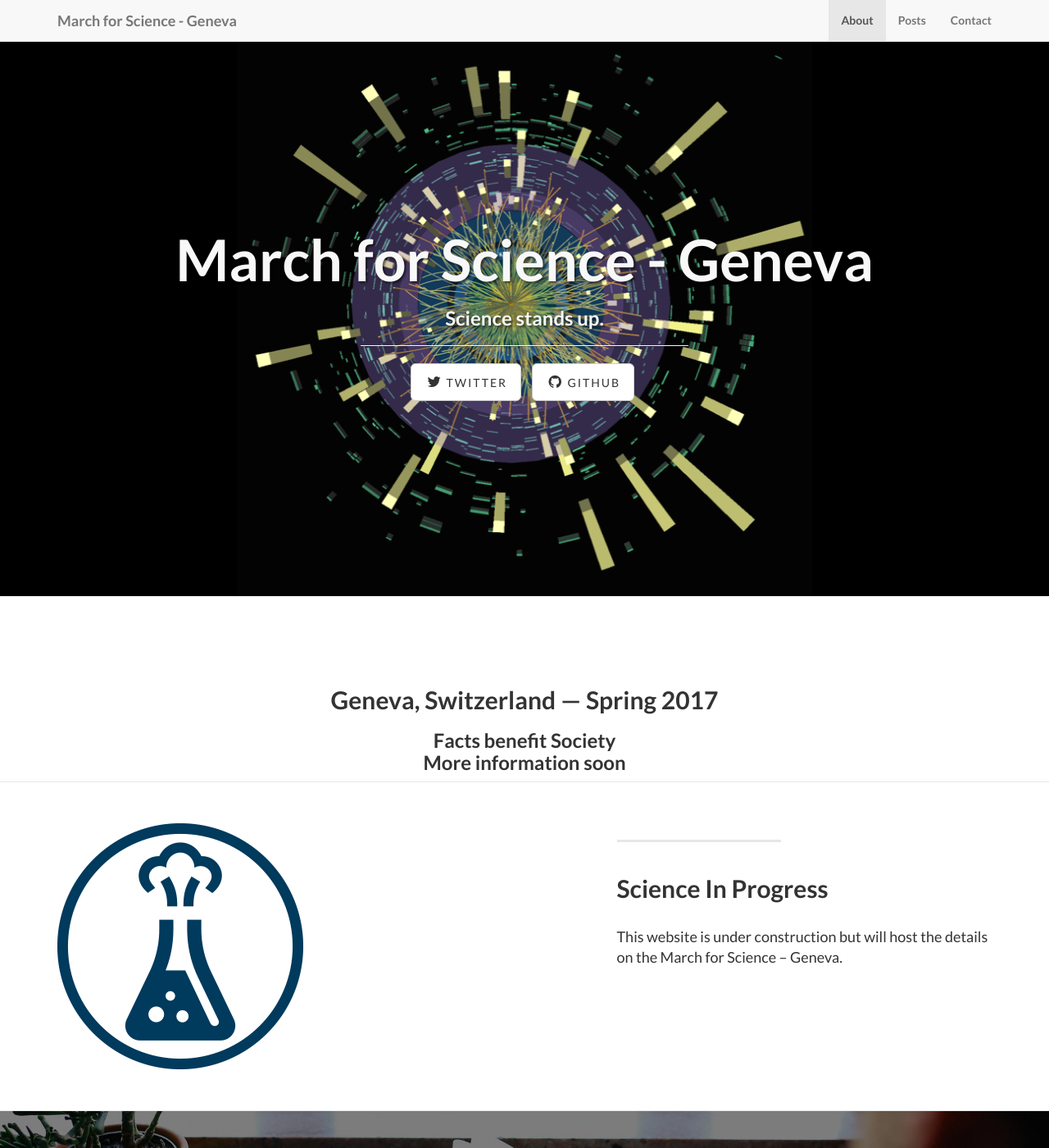
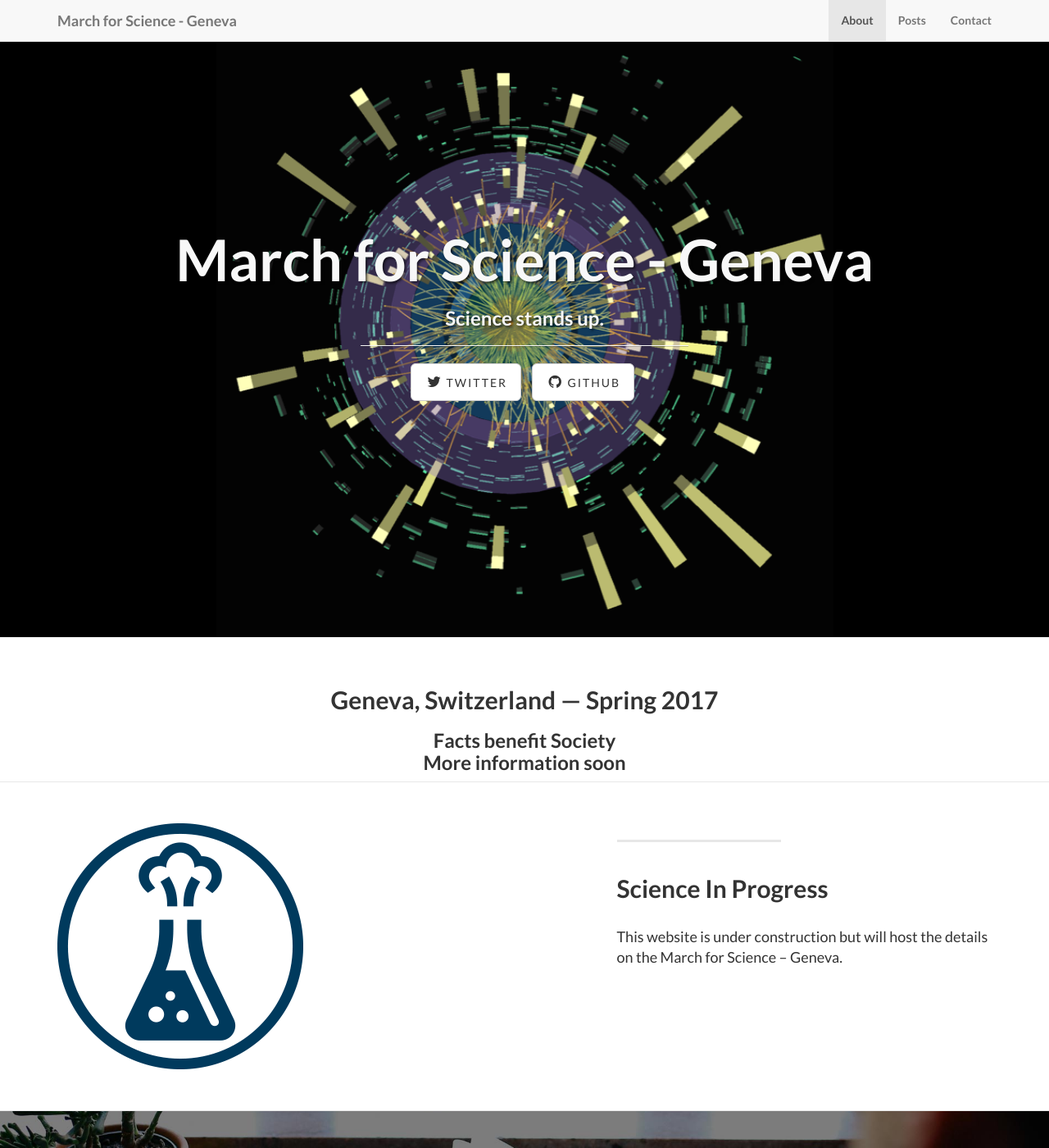
Before and after one commit to marchforsciencegeneva/marchforsciencegeneva.github.io, a Jekyll site: the page built from index.html, in a window 1280 px wide and 1400 px high. Shown: the whole window at 82% size. Built offline with Jekyll 4.4.1, drawn with Linux system fonts in a browser that asks for light colours.

Commit message:
fix up padding

```diff
--- a/css/landing-page.css
+++ b/css/landing-page.css
@@ -27,11 +27,11 @@ h6 {
 }
 
 #home {
-  padding-top: 50px;
-  padding-bottom: 50px;
+    padding-top: 50px;
 }
 
 .intro-header {
+    padding-bottom: 50px;
     text-align: center;
     color: #f8f8f8;
     background: url(../img/ATLAS_pPb_v2_fig_10.png) no-repeat center center;
```
